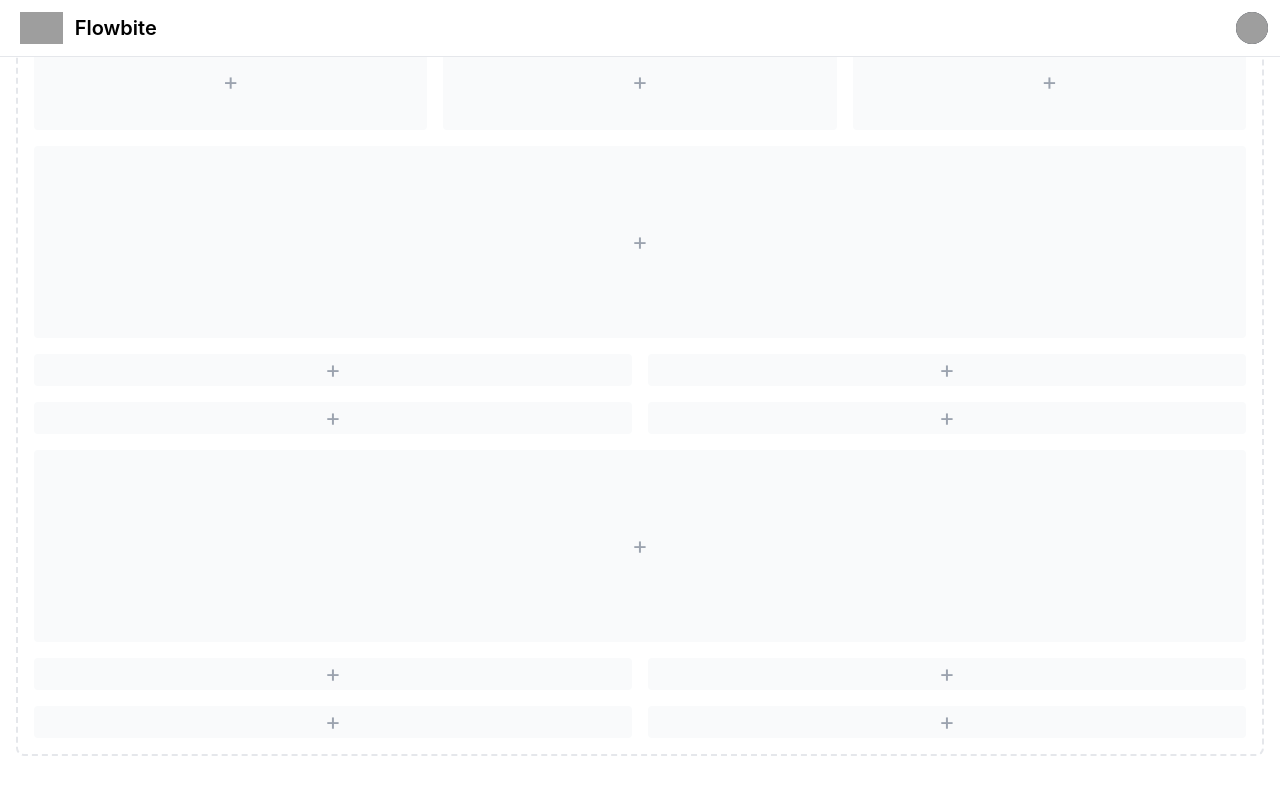
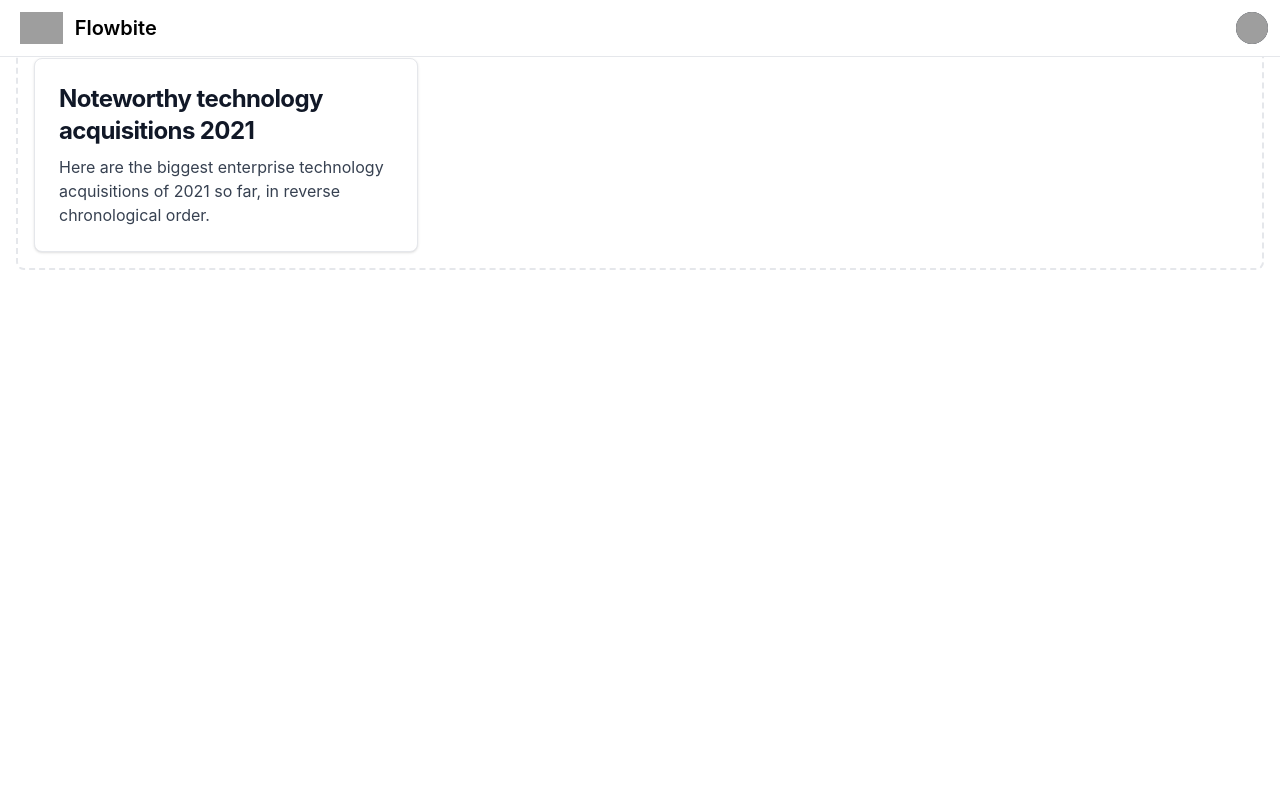
Before and after one commit to alfroeha/notify, a Django app: page / in a window 1280 px wide. Run offline with Django 4.2, Linux system fonts and the light colour scheme; some libraries are stand-ins or nearby versions; grey boxes are pictures that could not be loaded.

Commit message:
Add breadcumb and card components

```diff
--- a/dashboard/templates/Dashboard.html
+++ b/dashboard/templates/Dashboard.html
@@ -5,5 +5,10 @@
 {% block content %}
   {% include 'components/Navbar.html' %}
   {% include 'components/Sidebar.html' %}
-  {% include 'components/Content.html' %}
+  <div class="p-4 sm:ml-64">
+    <div class="p-4 border-2 border-gray-200 border-dashed rounded-lg dark:border-gray-700 mt-14">
+      {% include 'components/Breadcumb.html'   %}
+        {% include 'components/Card.html'   %}
+    </div>
+  </div>
 {% endblock %}
--- /dev/null
+++ b/dashboard/templates/components/Breadcumb.html
@@ -0,0 +1,22 @@
+<div class="flex" aria-label="Breadcrumb">
+  <ol class="inline-flex items-center space-x-1 md:space-x-3">
+    <li class="inline-flex items-center">
+      <a href="#" class="inline-flex items-center text-sm font-medium text-gray-700 hover:text-blue-600 dark:text-gray-400 dark:hover:text-white">
+        <svg aria-hidden="true" class="w-4 h-4 mr-2" fill="currentColor" viewBox="0 0 20 20" xmlns="http://www.w3.org/2000/svg"><path d="M10.707 2.293a1 1 0 00-1.414 0l-7 7a1 1 0 001.414 1.414L4 10.414V17a1 1 0 001 1h2a1 1 0 001-1v-2a1 1 0 011-1h2a1 1 0 011 1v2a1 1 0 001 1h2a1 1 0 001-1v-6.586l.293.293a1 1 0 001.414-1.414l-7-7z"></path></svg>
+        Home
+      </a>
+    </li>
+    <li>
+      <div class="flex items-center">
+        <svg aria-hidden="true" class="w-6 h-6 text-gray-400" fill="currentColor" viewBox="0 0 20 20" xmlns="http://www.w3.org/2000/svg"><path fill-rule="evenodd" d="M7.293 14.707a1 1 0 010-1.414L10.586 10 7.293 6.707a1 1 0 011.414-1.414l4 4a1 1 0 010 1.414l-4 4a1 1 0 01-1.414 0z" clip-rule="evenodd"></path></svg>
+        <a href="#" class="ml-1 text-sm font-medium text-gray-700 hover:text-blue-600 md:ml-2 dark:text-gray-400 dark:hover:text-white">Projects</a>
+      </div>
+    </li>
+    <li aria-current="page">
+      <div class="flex items-center">
+        <svg aria-hidden="true" class="w-6 h-6 text-gray-400" fill="currentColor" viewBox="0 0 20 20" xmlns="http://www.w3.org/2000/svg"><path fill-rule="evenodd" d="M7.293 14.707a1 1 0 010-1.414L10.586 10 7.293 6.707a1 1 0 011.414-1.414l4 4a1 1 0 010 1.414l-4 4a1 1 0 01-1.414 0z" clip-rule="evenodd"></path></svg>
+        <span class="ml-1 text-sm font-medium text-gray-500 md:ml-2 dark:text-gray-400">Flowbite</span>
+      </div>
+    </li>
+  </ol>
+</div>
--- /dev/null
+++ b/dashboard/templates/components/Card.html
@@ -0,0 +1,4 @@
+<a href="#" class="block max-w-sm p-6 bg-white border border-gray-200 rounded-lg shadow hover:bg-gray-100 dark:bg-gray-800 dark:border-gray-700 dark:hover:bg-gray-700">
+  <h5 class="mb-2 text-2xl font-bold tracking-tight text-gray-900 dark:text-white">Noteworthy technology acquisitions 2021</h5>
+  <p class="font-normal text-gray-700 dark:text-gray-400">Here are the biggest enterprise technology acquisitions of 2021 so far, in reverse chronological order.</p>
+</a>
--- a/dashboard/templates/components/Content.html
+++ /dev/null
@@ -1,49 +0,0 @@
-<div class="p-4 sm:ml-64">
-  <div class="p-4 border-2 border-gray-200 border-dashed rounded-lg dark:border-gray-700 mt-14">
-     <div class="grid grid-cols-3 gap-4 mb-4">
-        <div class="flex items-center justify-center h-24 rounded bg-gray-50 dark:bg-gray-800">
-           <p class="text-2xl text-gray-400 dark:text-gray-500">+</p>
-        </div>
-        <div class="flex items-center justify-center h-24 rounded bg-gray-50 dark:bg-gray-800">
-           <p class="text-2xl text-gray-400 dark:text-gray-500">+</p>
-        </div>
-        <div class="flex items-center justify-center h-24 rounded bg-gray-50 dark:bg-gray-800">
-           <p class="text-2xl text-gray-400 dark:text-gray-500">+</p>
-        </div>
-     </div>
-     <div class="flex items-center justify-center h-48 mb-4 rounded bg-gray-50 dark:bg-gray-800">
-        <p class="text-2xl text-gray-400 dark:text-gray-500">+</p>
-     </div>
-     <div class="grid grid-cols-2 gap-4 mb-4">
-        <div class="flex items-center justify-center rounded bg-gray-50 h-28 dark:bg-gray-800">
-           <p class="text-2xl text-gray-400 dark:text-gray-500">+</p>
-        </div>
-        <div class="flex items-center justify-center rounded bg-gray-50 h-28 dark:bg-gray-800">
-           <p class="text-2xl text-gray-400 dark:text-gray-500">+</p>
-        </div>
-        <div class="flex items-center justify-center rounded bg-gray-50 h-28 dark:bg-gray-800">
-           <p class="text-2xl text-gray-400 dark:text-gray-500">+</p>
-        </div>
-        <div class="flex items-center justify-center rounded bg-gray-50 h-28 dark:bg-gray-800">
-           <p class="text-2xl text-gray-400 dark:text-gray-500">+</p>
-        </div>
-     </div>
-     <div class="flex items-center justify-center h-48 mb-4 rounded bg-gray-50 dark:bg-gray-800">
-        <p class="text-2xl text-gray-400 dark:text-gray-500">+</p>
-     </div>
-     <div class="grid grid-cols-2 gap-4">
-        <div class="flex items-center justify-center rounded bg-gray-50 h-28 dark:bg-gray-800">
-           <p class="text-2xl text-gray-400 dark:text-gray-500">+</p>
-        </div>
-        <div class="flex items-center justify-center rounded bg-gray-50 h-28 dark:bg-gray-800">
-           <p class="text-2xl text-gray-400 dark:text-gray-500">+</p>
-        </div>
-        <div class="flex items-center justify-center rounded bg-gray-50 h-28 dark:bg-gray-800">
-           <p class="text-2xl text-gray-400 dark:text-gray-500">+</p>
-        </div>
-        <div class="flex items-center justify-center rounded bg-gray-50 h-28 dark:bg-gray-800">
-           <p class="text-2xl text-gray-400 dark:text-gray-500">+</p>
-        </div>
-     </div>
-  </div>
-</div>
```
Also changed, not shown: 1 other file.
